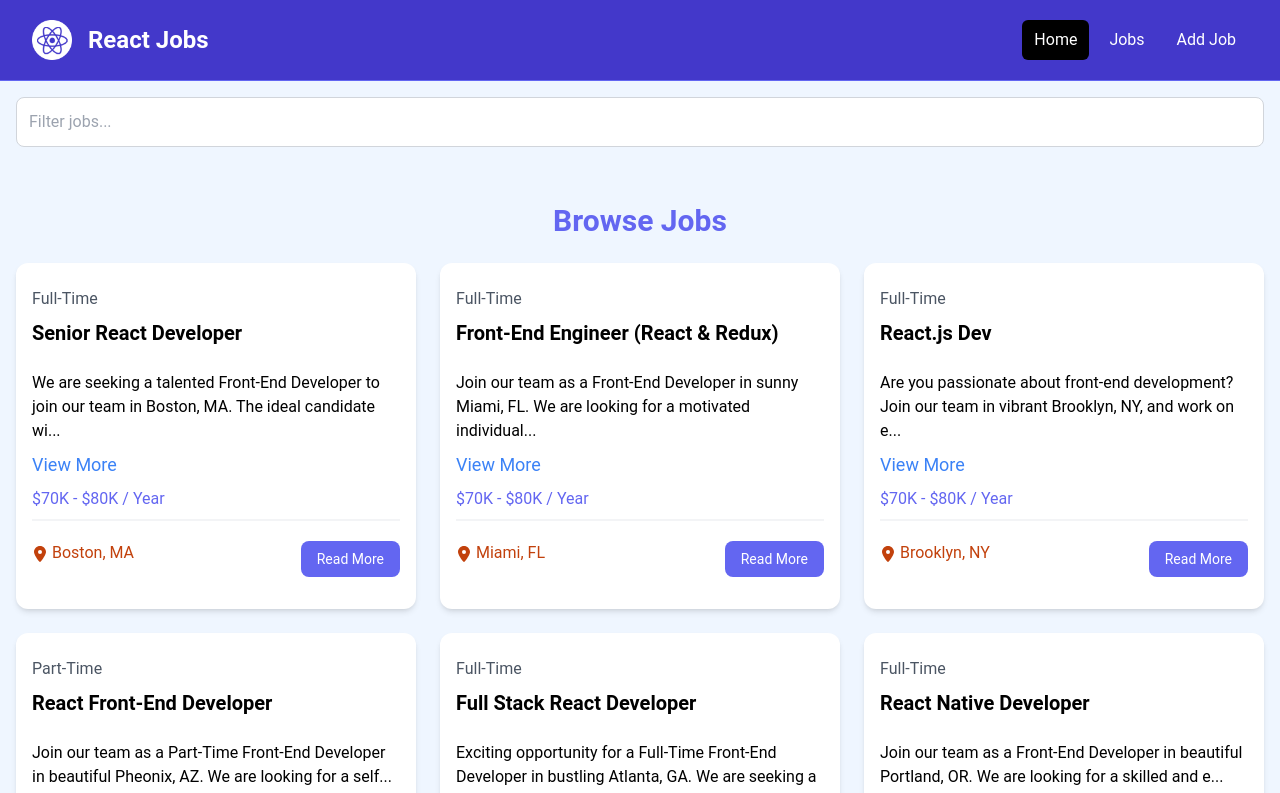
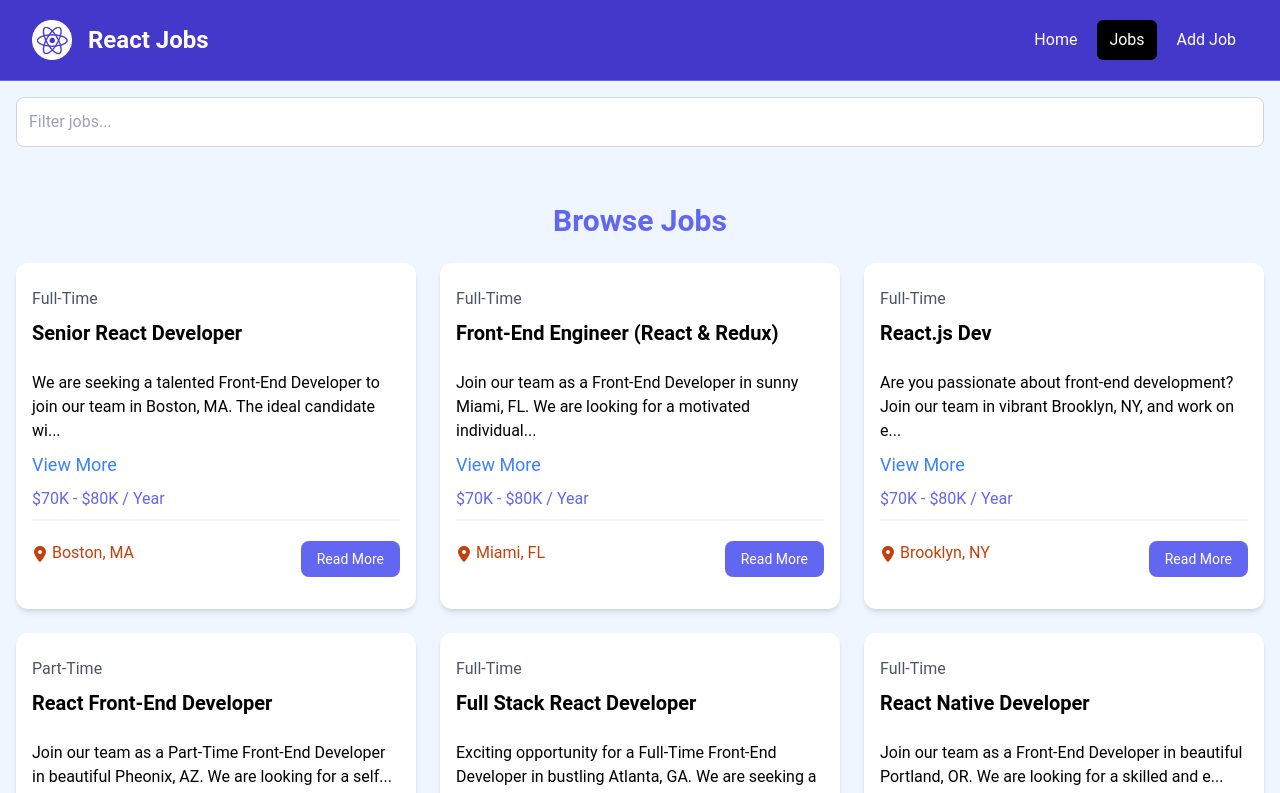
Before and after one commit to aryannxroot/Jobs, a React (Vite) app: page /jobs in a window 1280 px wide. Shown: the top 793 px of the page. Built offline with nearby package versions, Linux system fonts and the light colour scheme.

Commit message:
added active links

```diff
--- a/src/components/Navbar.jsx
+++ b/src/components/Navbar.jsx
@@ -1,38 +1,41 @@
 import React from 'react'
 import logo from '../assets/images/logo.png'
-import { Link } from 'react-router-dom'
+import { NavLink } from 'react-router-dom'
 
 const Navbar = () => {
+
+  const linkClass = ({ isActive }) => isActive ? 'bg-black text-white hover:bg-gray-900 hover:text-white rounded-md px-3 py-2' : 'text-white hover:bg-gray-900 hover:text-white rounded-md px-3 py-2';
+
   return (
     <nav className="bg-indigo-700 border-b border-indigo-500" >
       <div className="mx-auto max-w-7xl px-2 sm:px-6 lg:px-8">
         <div className="flex h-20 items-center justify-between">
           <div
             className="flex flex-1 items-center justify-center md:items-stretch md:justify-start">
-              <Link className='flex items-center spcae-x-2' to='/'>
+              <NavLink className='flex items-center spcae-x-2' to='/'>
                 <img
                   className="h-10 w-auto "
                   src={logo}
                   alt="React Jobs"/>
                 <span className="hidden md:block text-white text-2xl font-bold ml-4">React Jobs</span>
-              </Link>
+              </NavLink>
               <div className='md:ml-auto'>
                 <div className='flex space-x-2'>
-                <Link
+                <NavLink
                   to="/"
-                  className="text-white bg-black hover:bg-gray-900 hover:text-white rounded-md px-3 py-2"
+                  className={linkClass}
                   >Home
-                  </Link>
-                  <Link
+                  </NavLink>
+                  <NavLink
                   to="/jobs"
-                  className="text-white hover:bg-gray-900 hover:text-white rounded-md px-3 py-2"
+                  className={linkClass}
                   >Jobs
-                  </Link>
-                  <Link
+                  </NavLink>
+                  <NavLink
                   to="/add-job"
-                  className="text-white hover:bg-gray-900 hover:text-white rounded-md px-3 py-2"
+                  className={linkClass}
                   >Add Job
-                  </Link>
+                  </NavLink>
                 </div>
               </div>
           </div>
```
